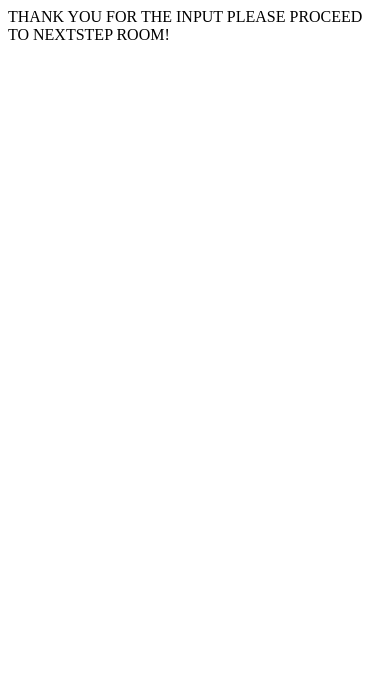
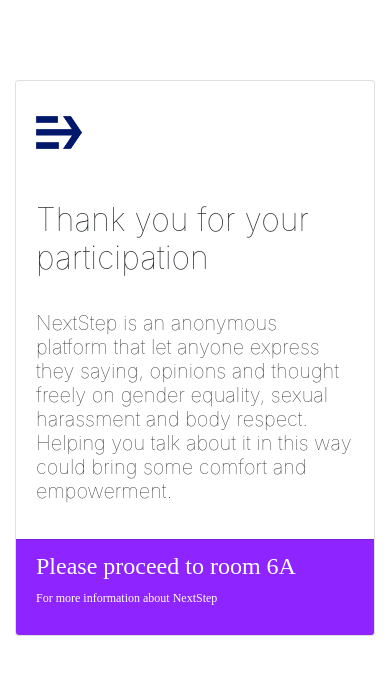
Before and after one commit to lucky-patty/NextStep, a PHP site: template pages/thankyou.php in a window 390 px wide. Shown: the top 675 px of the page. Run offline with PHP 8.4, Linux system fonts and the light colour scheme; the template is opened without the code that fills it, so the values that code supplies are empty.

Commit message:
Add layout thank page for mobile and css

```diff
--- a/assets/styles/craft.css
+++ b/assets/styles/craft.css
@@ -270,13 +270,12 @@ em{
   font-family: 'Baskerville', serif;
   font-weight: lighter;
   letter-spacing: 3px;
-  font-size: 14pt;
+  font-size: 24pt;
 }
 
 .mobilePleaceHolder{
   font-family: 'Avenir', san-serif;
   font-weight: lighter;
-  letter-spacing: 3px;
   font-size: 14pt;
 }
 
--- a/assets/styles/nextstepmain.css
+++ b/assets/styles/nextstepmain.css
@@ -151,6 +151,48 @@ a{
   margin-right: 30px;
 }
 
+.thankyouAbout{
+	max-height: 50% !important;
+	max-width: 50% !important;
+	height: 50px;
+	margin-top: 15px;
+	/* padding-bottom: 15px; */
+}
+
+.thankyouContainer{
+	background-color: #F1F2F2;
+}
+.thankyouCard{
+	margin-top: 80px;
+}
+.thankyouHead{
+	margin-top: 35px;
+	font-weight: lighter;
+}
+
+.thankyouBody{
+	margin-top: 25px;
+	font-weight: lighter;
+
+}
+
+.thankyouFooter{
+	font-family: 'Baskerville', serif;
+    font-size: 24px;
+	font-weight: lighter;
+	color: white;
+}
+
+.thankyouSubFooter{
+	font-family: 'Baskerville', serif;
+    font-size: 12px;
+	font-weight: lighter;
+	color: white;
+}
+
+.footerbackground{
+	background-color: #8E24FF !important;
+}
 
 /*
 #left{
--- /dev/null
+++ b/assets/styles/thankyou.css
@@ -0,0 +1,3 @@
+body{
+    background-color: grey;
+}
--- a/pages/thankyou.php
+++ b/pages/thankyou.php
@@ -6,49 +6,116 @@ $servername = "localhost";
 // $databasename = "nextstep";
 // $servername = "lalita.design:3307";
 
-$username = "quhtoqvmszhemqka_nextstep";
-$password = "1q2w3e4r!!!";
-$databasname = "quhtoqvmszhemqka_nextstep";
+// $username = "quhtoqvmszhemqka_nextstep";
+// $password = "1q2w3e4r!!!";
+// $databasname = "quhtoqvmszhemqka_nextstep";
 
 // Create connection
 
-$conn = new mysqli($servername,$username,$password,$databasename);
-// Check connection
-if ($conn->connect_error) {
-    die("Connection failed: " . $conn->connect_error);
-}
+// $conn = new mysqli($servername,$username,$password,$databasename);
+// // Check connection
+// if ($conn->connect_error) {
+//     die("Connection failed: " . $conn->connect_error);
+// }
 
 // echo 'Connected to the database.<br>';
 
-mysqli_select_db($conn,"quhtoqvmszhemqka_nextstep");
-// $result = mysqli_query($conn,"SELECT * FROM users");
-// mysql_select_db($databasename);
+// mysqli_select_db($conn,"quhtoqvmszhemqka_nextstep");
+// // $result = mysqli_query($conn,"SELECT * FROM users");
+// // mysql_select_db($databasename);
 
-if (session_status() == PHP_SESSION_NONE) {
-    session_start();
-}
+// if (session_status() == PHP_SESSION_NONE) {
+//     session_start();
+// }
 
-if(isset($_POST['submit'])){
-  echo $_POST["fname"];
-  echo $_POST["lname"];
-  echo $quote;
-  echo $color;
-  $quote = $_SESSION['quote'];
-  $color = $_SESSION['color'];
+// if(isset($_POST['submit'])){
+// //   echo $_POST["fname"];
+// //   echo $_POST["lname"];
+// //   echo $quote;
+// //   echo $color;
+//   $quote = $_SESSION['quote'];
+//   $color = $_SESSION['color'];
 
-  $sql = "INSERT INTO `users` (name,title,quote,color) VALUES ('".$_POST["fname"]."','".$_POST["lname"]."','".$quote."',$color)";
-  if($conn->query($sql) === TRUE){
-    // echo "Successfully";
-  }else{
-    echo "Error: ",$conn->error;
-  }
-}
+//   $sql = "INSERT INTO `users` (name,title,quote,color) VALUES ('".$_POST["fname"]."','".$_POST["lname"]."','".$quote."',$color)";
+//   if($conn->query($sql) === TRUE){
+//     // echo "Successfully";
+//   }else{
+//     // echo "Error: ",$conn->error;
+//   }
+// }
 
 ?>
 
 <!DOCTYPE html>
 <html>
+    <head>
+        <meta name="viewport" content="width=device-width, initial-scale=1.0">
+      <!-- Link Google Material Icons -->
+      <link rel="stylesheet" href="https://fonts.googleapis.com/icon?family=Material+Icons">
+
+        <!-- Link CSS File -->
+        <link rel="stylesheet" href="../assets/styles/nextstepmain.css">
+        <link rel="stylesheet" href="../assets/styles/craft.css">
+        <link rel="stylesheet" href="../assets/styles/thankyou.css">
+
+
+        <!-- Import jQuery Library -->
+        <script
+        type="text/javascript"
+        src="jquery-3.4.1.min.js">
+        </script>
+
+        <!-- Import Our Javascript  -->
+        <script src="nextstepmain.js"></script>
+
+
+        <link rel="stylesheet" href="https://maxcdn.bootstrapcdn.com/bootstrap/4.0.0/css/bootstrap.min.css" integrity="sha384-Gn5384xqQ1aoWXA+058RXPxPg6fy4IWvTNh0E263XmFcJlSAwiGgFAW/dAiS6JXm" crossorigin="anonymous">
+        <!-- Script Bootstrap -->
+        <script src="https://code.jquery.com/jquery-3.3.1.slim.min.js" integrity="sha384-q8i/X+965DzO0rT7abK41JStQIAqVgRVzpbzo5smXKp4YfRvH+8abtTE1Pi6jizo" crossorigin="anonymous"></script>
+        <script src="https://cdnjs.cloudflare.com/ajax/libs/popper.js/1.14.7/umd/popper.min.js" integrity="sha384-UO2eT0CpHqdSJQ6hJty5KVphtPhzWj9WO1clHTMGa3JDZwrnQq4sF86dIHNDz0W1" crossorigin="anonymous"></script>
+        <script src="https://stackpath.bootstrapcdn.com/bootstrap/4.3.1/js/bootstrap.min.js" integrity="sha384-JjSmVgyd0p3pXB1rRibZUAYoIIy6OrQ6VrjIEaFf/nJGzIxFDsf4x0xIM+B07jRM" crossorigin="anonymous"></script>
+
+        <title>NextStep name input</title>
+    </head>
+
     <body>
-        THANK YOU FOR THE INPUT PLEASE PROCEED TO NEXTSTEP ROOM!
+    <div class="container">
+        <div class="row">
+            <div class="col-sm-auto align-self-center justify-content-center">
+                <div class="card thankyouCard">
+                    <div class="card-body">
+                        <div class="row">
+                            <div class="col-sm">
+                                <img class="thankyouAbout" alt="icon_blue" src="../assets/NS_icon_blue.png">
+                            </div>
+
+                            <div class="col-sm-auto">
+                                <h2 class="thankyouHead">Thank you for your participation</h2>
+                            </div>
+
+                            <div class="col-sm-auto">
+                                <h5 class="thankyouBody">
+                                NextStep is an anonymous platform that let anyone express they saying, opinions and thought freely on gender equality, sexual harassment and body respect. Helping you talk about it in this way could bring some comfort and empowerment.
+                                </p>
+                            </div>
+                        </div>
+                    </div>
+                    <div class="card-footer footerbackground text-muted ">
+                        <div class="row ">
+                            <div class="col-sm">
+                                <h5 class="thankyouFooter">
+                                    Please proceed to room 6A
+                                </h5>
+                                <p class="thankyouSubFooter">
+                                    For more information about NextStep
+                                </p>
+                            </div>
+                        </div>
+                    </div>
+                </div>
+            </div>
+        </div>
+    </div>
+        <!-- THANK YOU FOR THE INPUT PLEASE PROCEED TO NEXTSTEP ROOM! -->
     </body>
 </html>
```
